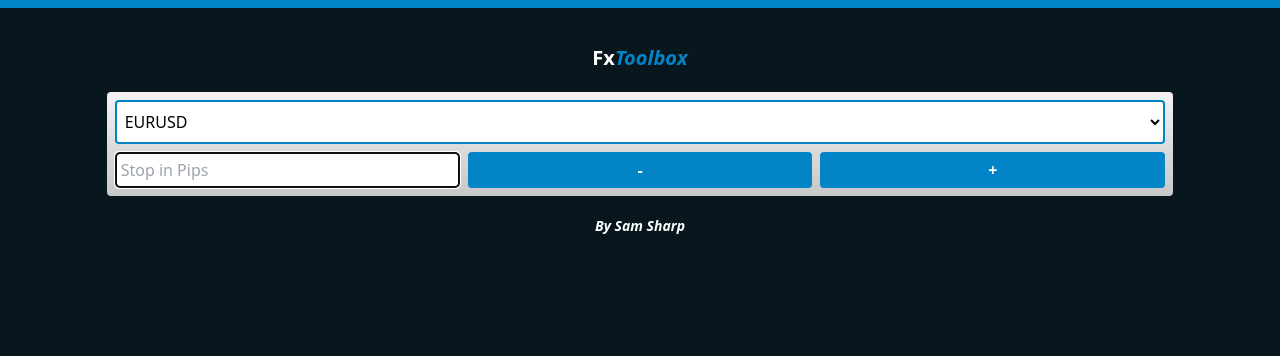
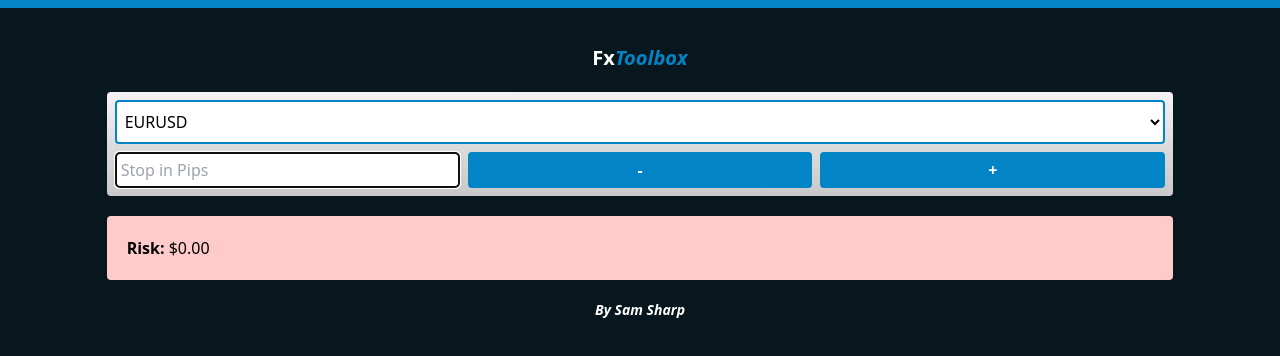
Before and after one commit to samwsharp/fxToolbox, a Vue app: page / in a window 1280 px wide. Shown: the top 356 px of the page. Built offline with nearby package versions, Linux system fonts and the light colour scheme.

Commit message:
Always show position summary

```diff
--- a/src/components/App.vue
+++ b/src/components/App.vue
@@ -17,12 +17,14 @@
         </div>
     </div>
     <trade-checklist @complete="data.canTakeTrade = $event"></trade-checklist>
-    <div v-if="data.pips" @mousedown="data.copyingToClipboard = true" @click="copyLotsToClipboard()" class="w-5/6 cursor-pointer rounded mx-auto my-5 p-5" :class="{'bg-green-200': data.canTakeTrade, 'bg-red-200': !data.canTakeTrade, 'bg-emerald-200': data.copyingToClipboard }">
+    <div @mousedown="data.copyingToClipboard = true" @click="copyLotsToClipboard()" class="w-5/6 cursor-pointer rounded mx-auto my-5 p-5" :class="{'bg-green-200': data.canTakeTrade, 'bg-red-200': !data.canTakeTrade, 'bg-emerald-200': data.copyingToClipboard }">
         <div class="grid grid-cols-4">
             <p class="mb-0"><strong>Risk:</strong> ${{ $filters.toFixed(risk) }}</p>
-            <p class="mb-0 text-center"><strong>Fees:</strong> ${{ $filters.toFixed(fees) }}</p>
-            <p class="mb-0 text-center"><strong>Lots:</strong> {{ $filters.toFixed(lots) }}</p>
-            <p class="mb-0 text-right"><strong>R:</strong> {{ $filters.toFixed(r) }} (${{ $filters.toFixed(fees+(data.maxRisk*3)) }})</p>
+            <template v-if="data.pips">
+                <p class="mb-0 text-center"><strong>Fees:</strong> ${{ $filters.toFixed(fees) }}</p>
+                <p class="mb-0 text-center"><strong>Lots:</strong> {{ $filters.toFixed(lots) }}</p>
+                <p class="mb-0 text-right"><strong>R:</strong> {{ $filters.toFixed(r) }} (${{ $filters.toFixed(fees+(data.maxRisk*3)) }})</p>
+            </template>
         </div>
     </div>
     <h1 class="text-center mt-5 font-semibold text-white text-sm"><i>By Sam Sharp</i></h1>
```
